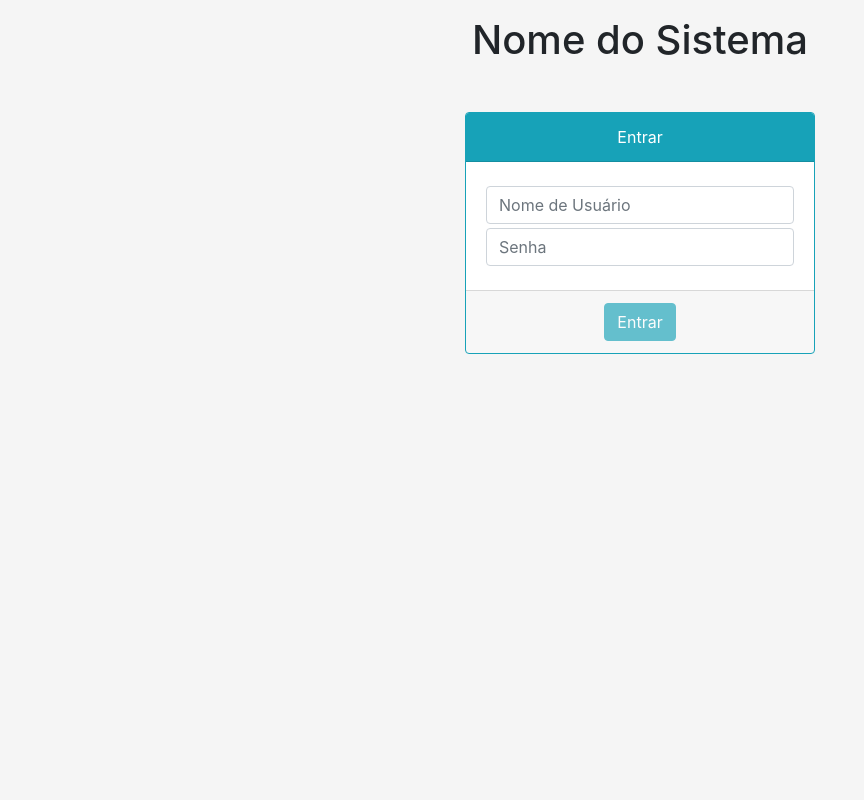
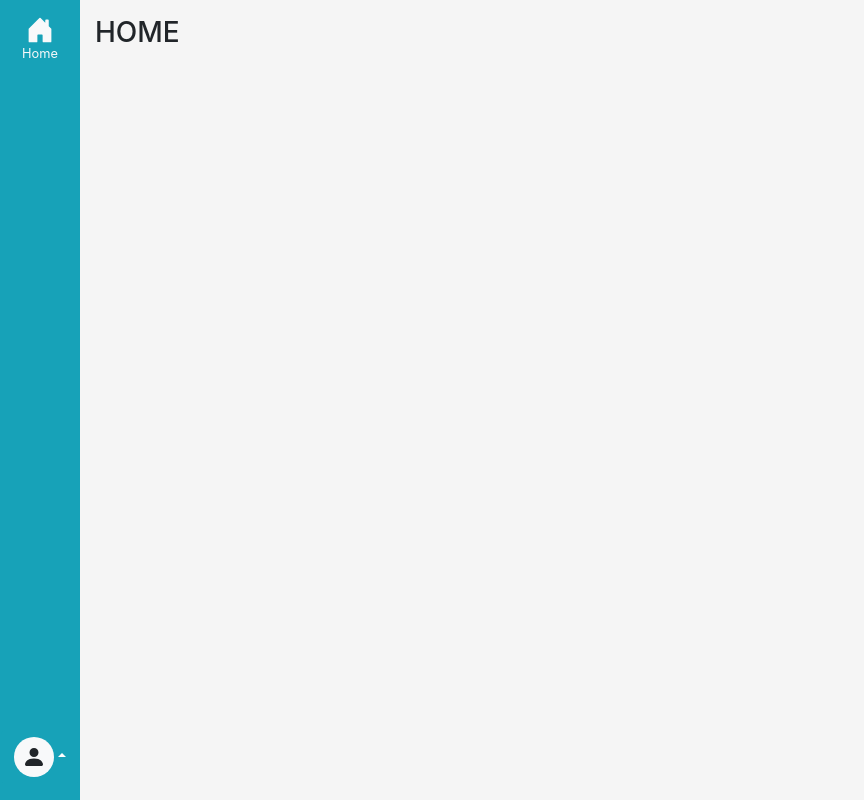
Before and after one commit to willvitorino/vue-bootstrap-clean, a Vue app in the folder template/: page / in a window 1280 px wide. Before the commit this address led to /#/login. Shown: the whole page, without its empty margins (0-864 px from the left). Built offline with nearby package versions, Linux system fonts and the light colour scheme.

Commit message:
Remoção da validação de autenticação.
Signed-off-by: William Vitorino <williamvitorino3@gmail.com>

```diff
--- a/template/src/router/index.js
+++ b/template/src/router/index.js
@@ -25,12 +25,8 @@ const router = new VueRouter({
 })
 
 router.beforeResolve((to, from, next) => {
-  const { access } = localStorage
-  if (to.name !== 'login' && !access) {
-    next({ name: 'login' })
-  } else {
-    next()
-  }
+  /* SUA Regra de validação de autenticação */
+  next()
 })
 
 export default router
```
